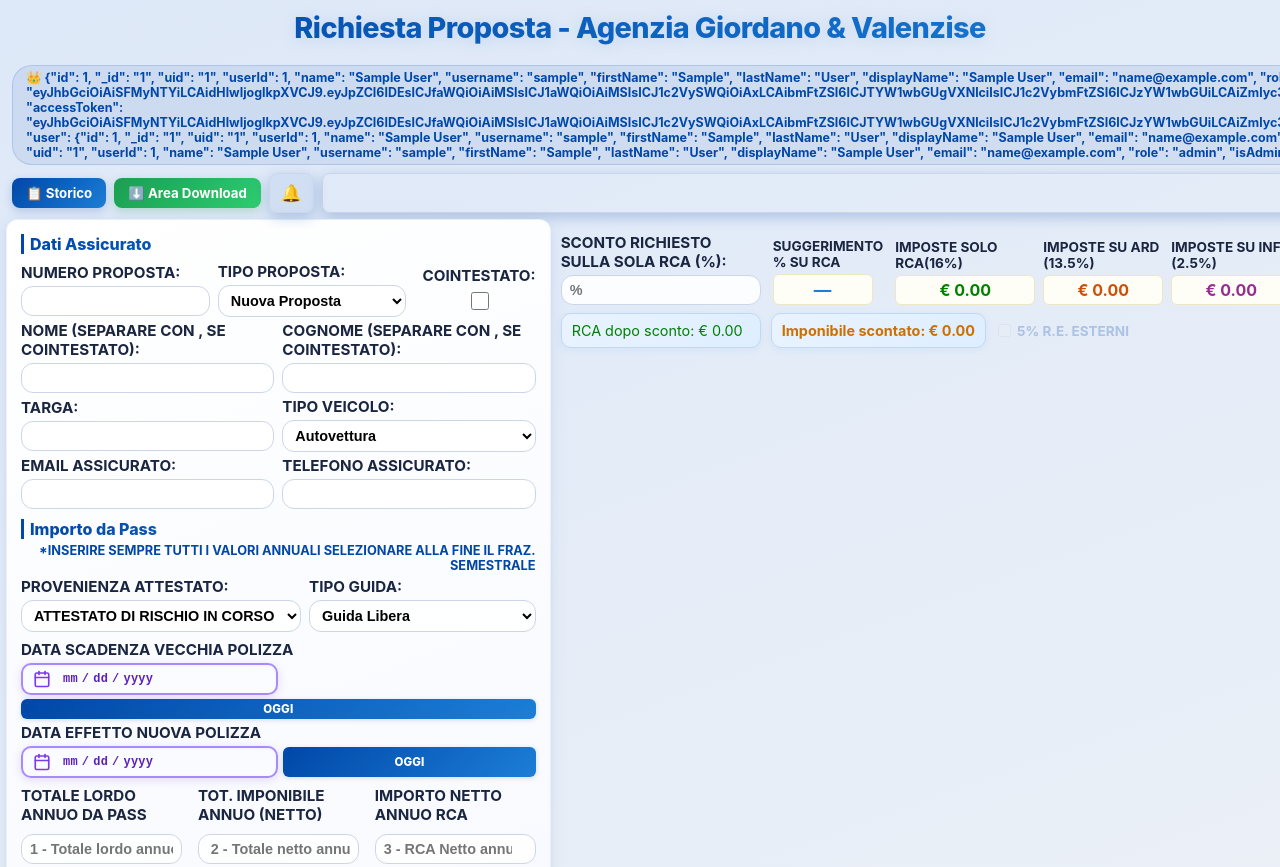
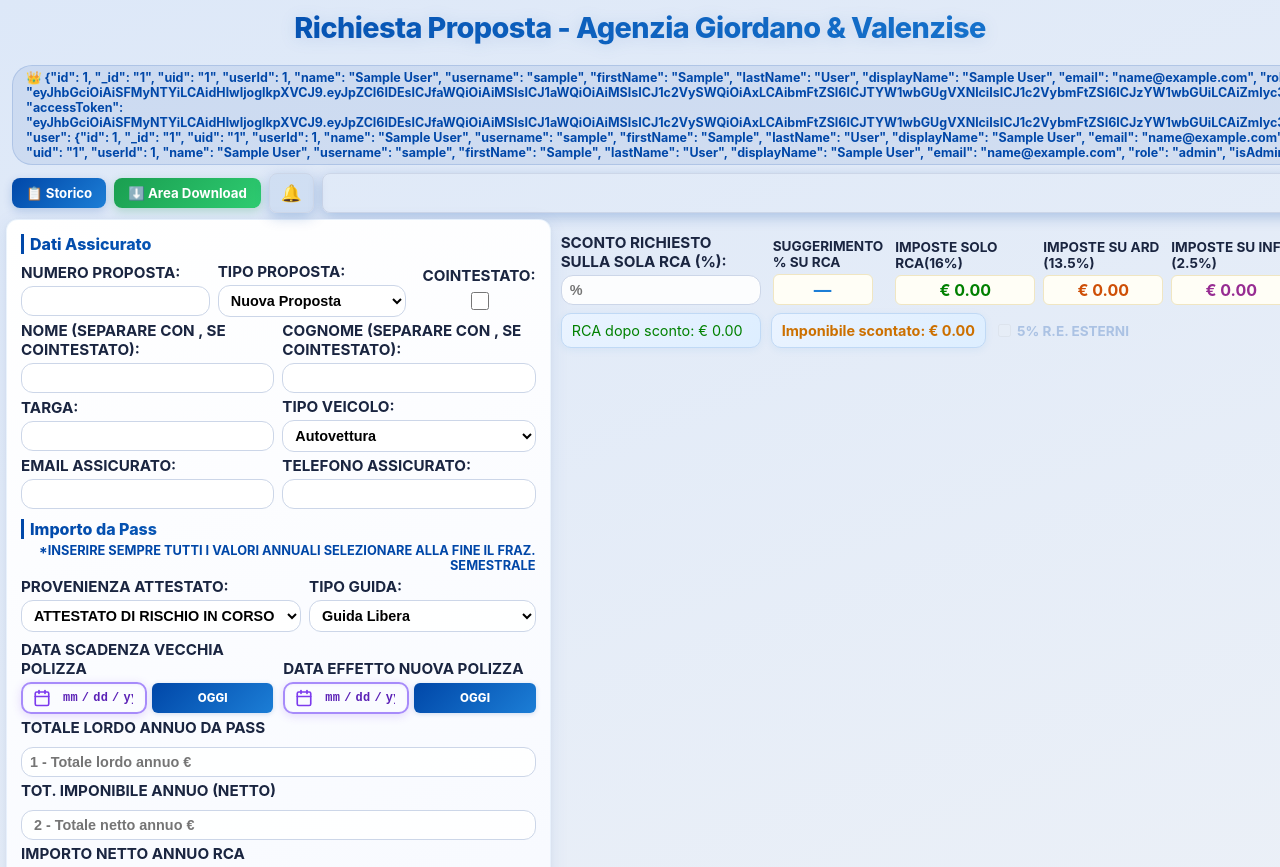
Before and after one commit to calendarioemail1-sudo/modello-richieste, a website: page vercel-project/public/index.html in a window 1280 px wide. Shown: the top 867 px of the page. Drawn offline with Linux system fonts and the light colour scheme; no server answers; sample sign-in values are in the browser's storage.

Commit message:
Update index.html

```diff
--- a/vercel-project/public/index.html
+++ b/vercel-project/public/index.html
@@ -133,10 +133,10 @@
           </div>
           <div class="premio-row" style="align-items:flex-end;gap:10px;flex-wrap:nowrap;">
             <div style="display:flex;flex-direction:column;gap:4px;flex:1;min-width:0;">
-              <label for="dataScadenzaVecchia" style="cursor:default;">Data scadenza vecchia polizza</label
-              <div style="display:flex;align-items:center;gap:5px;width:100%;">
+              <label for="dataScadenzaVecchia" style="cursor:default;">Data scadenza vecchia polizza</label>
+               <div style="display:flex;align-items:center;gap:5px;width:100%;">
               <input type="date" id="dataScadenzaVecchia" required style="flex:1;min-width:0;">
-              <button type="button" id="btnOggiEffetto" style="padding:3px 8px;max-widh:50%;background:linear-gradient(135deg,#0047a8,#1c7ed6);color:#fff;border:none;border-radius:6px;font-weight:800;font-size:0.72em;cursor:pointer;white-space:nowrap;height:30px;font-family:inherit;flex-shrink:0;box-shadow:0 1px 5px rgba(0,71,168,0.18);" onmouseover="this.style.filter='brightness(1.12)'" onmouseout="this.style.filter=''" onmousedown="this.style.transform='scale(0.95)'" onmouseup="this.style.transform=''">OGGI</button>
+              <button type="button" id="btnOggiEffetto" style="padding:3px 8px;max-width:50%;background:linear-gradient(135deg,#0047a8,#1c7ed6);color:#fff;border:none;border-radius:6px;font-weight:800;font-size:0.72em;cursor:pointer;white-space:nowrap;height:30px;font-family:inherit;flex-shrink:0;box-shadow:0 1px 5px rgba(0,71,168,0.18);" onmouseover="this.style.filter='brightness(1.12)'" onmouseout="this.style.filter=''" onmousedown="this.style.transform='scale(0.95)'" onmouseup="this.style.transform=''">OGGI</button>
             </div>
             </div>
             <div style="display:flex;flex-direction:column;gap:4px;flex:1;min-width:0;">
@@ -146,7 +146,7 @@
                 <button type="button" id="btnOggiEffetto" style="padding:3px 8px;background:linear-gradient(135deg,#0047a8,#1c7ed6);color:#fff;border:none;border-radius:6px;font-weight:800;font-size:0.72em;cursor:pointer;white-space:nowrap;height:30px;font-family:inherit;flex-shrink:0;box-shadow:0 1px 5px rgba(0,71,168,0.18);" onmouseover="this.style.filter='brightness(1.12)'" onmouseout="this.style.filter=''" onmousedown="this.style.transform='scale(0.95)'" onmouseup="this.style.transform=''">OGGI</button>
               </div>
             </div>
-          </div>
+          </div
 
           <div class="premio-row premio-spread">
               <div class="premio-col">
```
